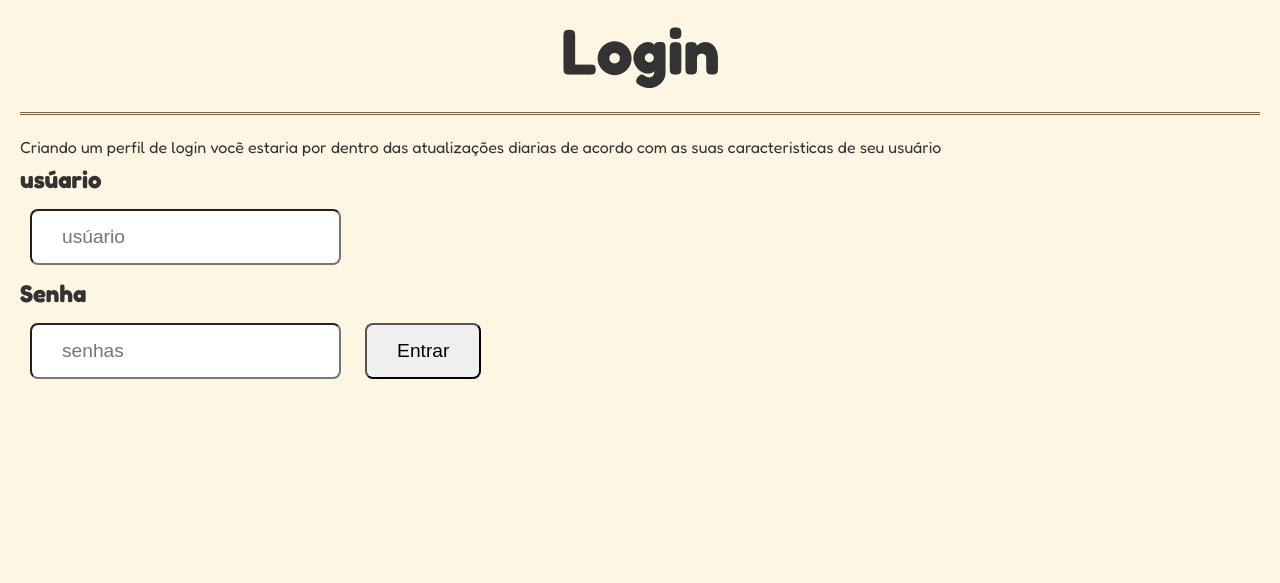
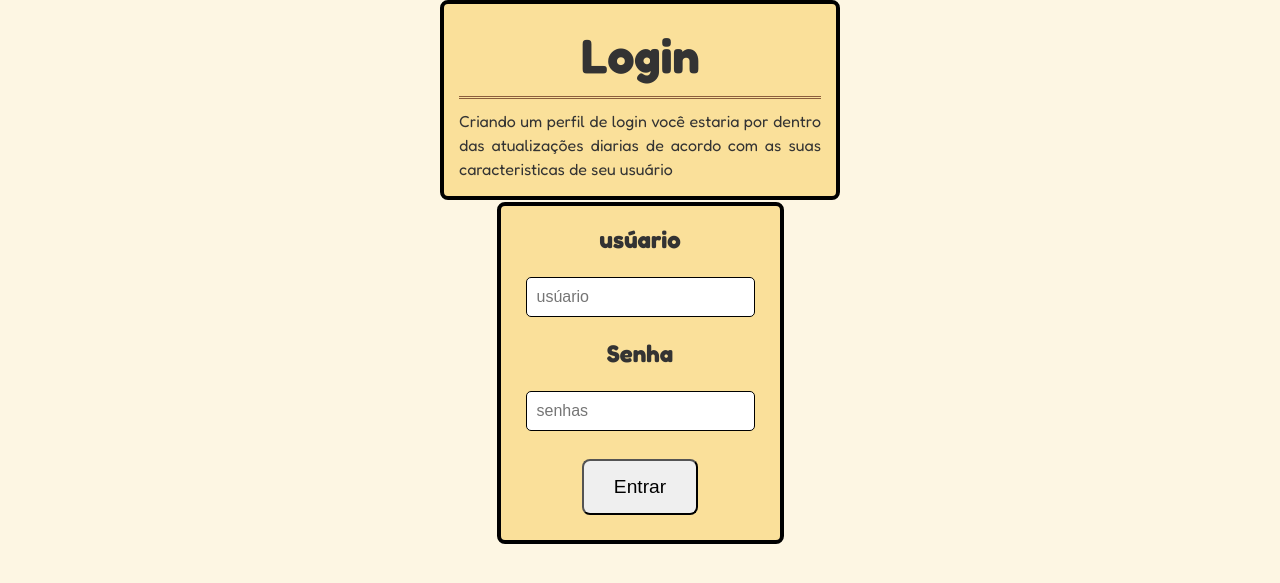
Before and after one commit to Matheus00017/Projetos, a PHP site: page /login.html in a window 1280 px wide. Shown: the part 108-691 px from the top of the page. Run offline with PHP 8.4, Linux system fonts and the light colour scheme.

Commit message:
1-10_incompleto

```diff
--- a/projéto_numero_1°/Salgados.html
+++ b/projéto_numero_1°/Salgados.html
@@ -12,6 +12,7 @@
     <link rel="stylesheet" href="style/style.css">
 </head>
 <body>
+
     <h1>Salgados</h1>
     <section id="container">
 
--- a/projéto_numero_1°/login.html
+++ b/projéto_numero_1°/login.html
@@ -12,8 +12,13 @@
      <link rel="stylesheet" href="style/style.css">
 </head>
 <body>
+
+    <div class="login-container">
+
+            <div class="paragrafo">
                 <h1>Login</h1>
                 <p>Criando um perfil de login você estaria por dentro das atualizações diarias de acordo com as suas caracteristicas de seu usuário</p>
+            </div>
         <form class="login-form">
 
             <h2>usúario</h2>
@@ -23,6 +28,7 @@
             <button>Entrar</button>
         </form>
 
+    </div>
 
 
 
--- a/projéto_numero_1°/style/style.css
+++ b/projéto_numero_1°/style/style.css
@@ -1,3 +1,5 @@
+@import url("https://fonts.googleapis.com/css2?family=Fredoka:wght@300..700&family=Montserrat+Alternates:ital,wght@0,100;0,200;0,300;0,400;0,500;0,600;0,700;0,800;0,900;1,100;1,200;1,300;1,400;1,500;1,600;1,700;1,800;1,900&display=swap");
+
 @import url("https://fonts.googleapis.com/css2?family=Fredoka:wght@300..700&family=Montserrat+Alternates:ital,wght@0,100;0,200;0,300;0,400;0,500;0,600;0,700;0,800;0,900;1,100;1,200;1,300;1,400;1,500;1,600;1,700;1,800;1,900&display=swap");
 * {
     margin: 0;
@@ -7,7 +9,7 @@
 
 body {
     font-family: 'Fredoka', serif;
-    background: #fdf6e3; /* cor de papel */
+    background: #fdf6e3;
     color: #333;
     line-height: 1.6;
     padding: 20px;
@@ -25,17 +27,17 @@ nav a img {
     max-width: 60px;
 }
 
-/* Título principal */
+
 h1 {
     font-family: 'Fredoka', serif;
     text-align: center;
-    font-size: 4rem;
-    margin-bottom: 20px;
-    border-bottom: 3px double #8b5e3c; /* linha decorativa */
-    padding-bottom: 10px;
+    font-size: 3rem;
+    margin-bottom: 10px;
+    border-bottom: 3px double #8b5e3c;
+    padding-bottom: 5px;
 }
 
-/* Seções do livro */
+
 section {
     margin: 30px auto;
     max-width: 900px;
@@ -46,7 +48,7 @@ section {
     border: 1px solid #e2d5c4;
 }
 
-/* Cada receita */
+
 .card {
     border: 1px solid #d4b483;
     background: #fff;
@@ -56,7 +58,7 @@ section {
     box-shadow: 2px 2px 8px rgba(0,0,0,0.1);
 }
 
-/* Imagens */
+
 .card img {
     width: 100%;
     max-width: 250px;
@@ -64,14 +66,14 @@ section {
     margin-bottom: 10px;
 }
 
-/* Cabeçalho da receita */
+
 .card h2 {
     font-size: 1.8rem;
     margin: 10px 0;
     color: #8b4513;
 }
 
-/* Listas */
+
 .ingredientes ul,
 .modo-preparo ol {
     margin-left: 20px;
@@ -105,16 +107,91 @@ input {
     margin: 10px;
 }
 
+.catalogo-receitas,
+ section{
+    display: flex;
+    justify-content: center;
+    flex-wrap: wrap;
+    flex-direction: column;
+    background-color: #d4b483;
+    gap: 20px;
+    border-radius: 8px;
+    border-color: #b1ac9c;
+}
+.catalogo-receitas input {
+    font-family: 'Montserrat';
+    min-width: 350px;
+}
 
-
+.catalogo-receitas input:hover {
+    background-color: #ffe4b5;
+    border-color: #d4b483;
+}
 
 .area {
+    background-color: #d4b483;
     text-align: center;
     max-width: 800px;
     margin: auto;
+    border-color: #000000;
+    border-radius: 15px;
 }
 
 .diminuir {
-    width: 500px;
+    width: 600px;
     padding: 10px 15px;
 }
+
+.diminuir,
+section,
+a{
+    text-align: center;
+}
+
+.login-container{
+    display: flex;
+    flex-direction: column;
+    align-items: center;
+    text-align: center;
+    gap: 10px;
+    margin-top: 20px;
+    max-width: 600px;
+    margin: 0 auto;
+}
+
+.login-container
+.paragrafo{
+    max-width: 400px;
+    line-height: 1.5;
+    text-align: justify;
+    margin:  0px;
+    margin-bottom: 10px;
+    font-size: 1rem;
+    background-color: #fae09a;
+    padding: 15px;
+    border: 4px solid #000000;
+    border-radius: 8px;
+    margin-bottom: -8px;
+}
+
+.login-form {
+    display: flex;
+    background: #fae09a;
+    flex-direction: column;
+    gap: 8px;
+    max-width: 400px;
+    margin: 0px;
+    align-items: center;
+    padding: 15px;
+    border-radius: 8px;
+    border: 4px solid #000000;
+}
+
+.login-form input,
+.login-form input {
+    padding: 10px;
+    font-size: 1rem;
+    border-radius: 5px;
+    border: 1px solid #000000;
+    align-items: center;
+}
```
Also changed, not shown: projéto_numero_1°/Receitas.html (+7 -7 lines). Lines whose indentation alone changed are shown as unchanged.
